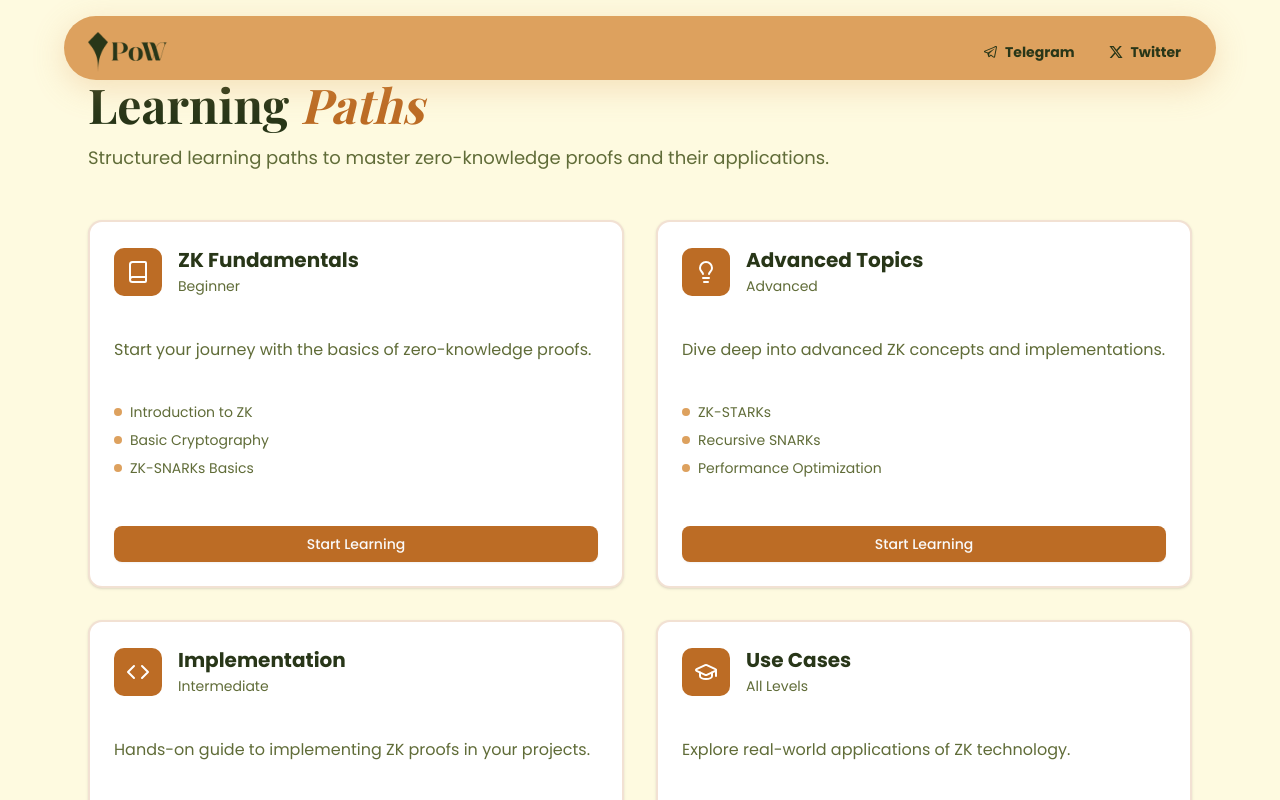
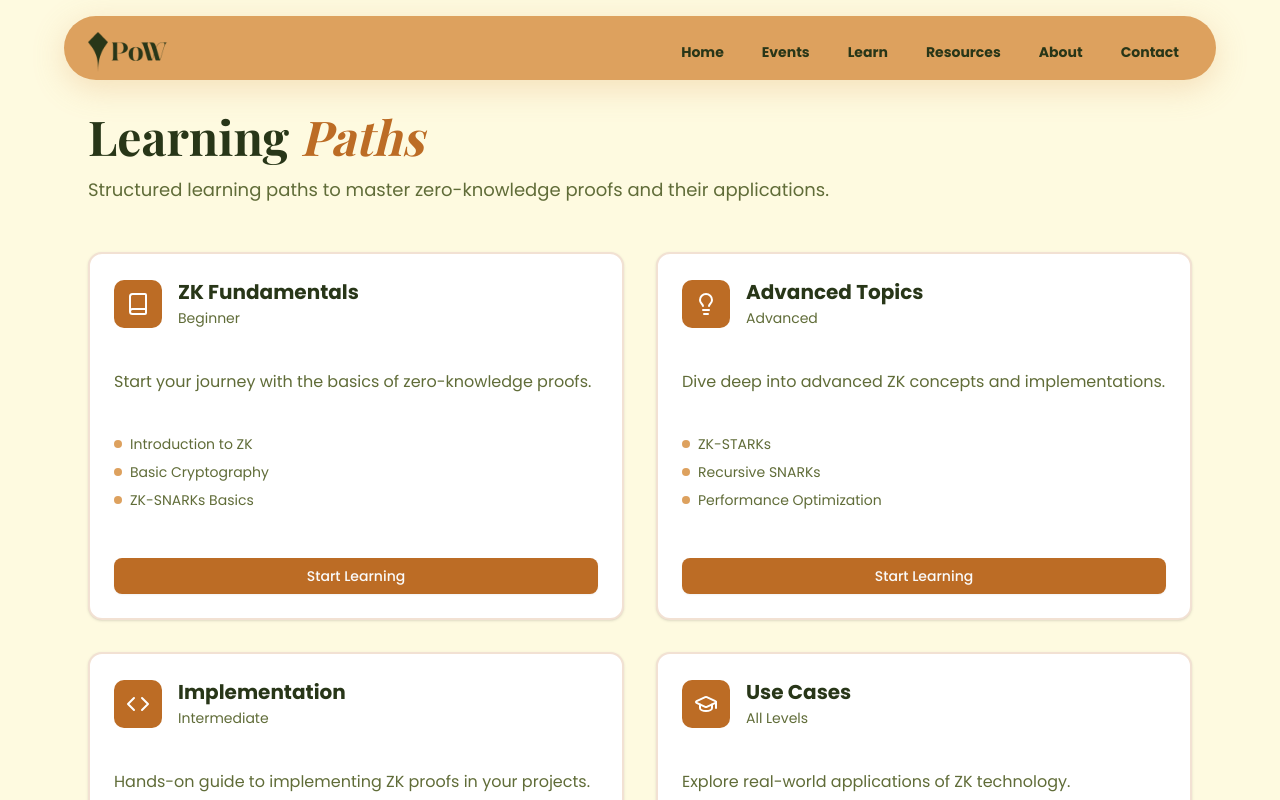
Before and after one commit to MadhuVarshaP/PoW, a Next.js app: page /learn in a window 1280 px wide. Shown: the top 800 px of the page. Built offline with nearby package versions, Linux system fonts and the light colour scheme.

Commit message:
Updated the navbar with new pages

```diff
--- a/src/app/about/page.js
+++ b/src/app/about/page.js
@@ -54,7 +54,7 @@ export default function AboutPage() {
     <div className="min-h-screen bg-[#FEFAE0]">
       <Navbar />
 
-      <main className="max-w-6xl mx-auto px-6 py-20">
+      <main className="max-w-6xl mx-auto px-6 py-28">
         <motion.div
           initial={{ opacity: 0, y: 20 }}
           animate={{ opacity: 1, y: 0 }}
--- a/src/app/contact/page.js
+++ b/src/app/contact/page.js
@@ -12,7 +12,7 @@ export default function ContactPage() {
     <div className="min-h-screen bg-[#FEFAE0]">
       <Navbar />
 
-      <main className="max-w-6xl mx-auto px-6 py-20">
+      <main className="max-w-6xl mx-auto px-6 py-28">
         <motion.div
           initial={{ opacity: 0, y: 20 }}
           animate={{ opacity: 1, y: 0 }}
--- a/src/app/events/page.js
+++ b/src/app/events/page.js
@@ -45,7 +45,7 @@ export default function EventsPage() {
     <div className="min-h-screen bg-[#FEFAE0]">
       <Navbar />
 
-      <main className="max-w-6xl mx-auto px-6 py-20">
+      <main className="max-w-6xl mx-auto px-6 py-28">
         <motion.div
           initial={{ opacity: 0, y: 20 }}
           animate={{ opacity: 1, y: 0 }}
--- a/src/app/learn/page.js
+++ b/src/app/learn/page.js
@@ -44,7 +44,7 @@ export default function LearnPage() {
     <div className="min-h-screen bg-[#FEFAE0]">
       <Navbar />
 
-      <main className="max-w-6xl mx-auto px-6 py-20">
+      <main className="max-w-6xl mx-auto px-6 py-28">
         <motion.div
           initial={{ opacity: 0, y: 20 }}
           animate={{ opacity: 1, y: 0 }}
--- a/src/app/resource/page.js
+++ b/src/app/resources/page.js
@@ -69,7 +69,7 @@ export default function ResourcesPage() {
     <div className="min-h-screen bg-[#FEFAE0]">
       <Navbar />
 
-      <main className="max-w-6xl mx-auto px-6 py-20">
+      <main className="max-w-6xl mx-auto px-6 py-28">
         <motion.div
           initial={{ opacity: 0, y: 20 }}
           animate={{ opacity: 1, y: 0 }}
--- a/src/components/Navbar.jsx
+++ b/src/components/Navbar.jsx
@@ -1,10 +1,19 @@
 import React, { useState, useEffect } from "react";
 import { motion, AnimatePresence } from "framer-motion";
 import { Button } from "@/components/ui/button";
-import { LiaTelegram } from "react-icons/lia";
-import { RiMenu3Fill, RiTwitterXFill, RiSearchLine } from "react-icons/ri";
+import { RiMenu3Fill, RiTwitterXFill } from "react-icons/ri";
 import logo from "../assets/logo.png";
 import Image from "next/image";
+import Link from "next/link";
+
+const navItems = [
+  { name: "Home", path: "/" },
+  { name: "Events", path: "/events" },
+  { name: "Learn", path: "/learn" },
+  { name: "Resources", path: "/resources" },
+  { name: "About", path: "/about" },
+  { name: "Contact", path: "/contact" },
+];
 
 function Navbar() {
   const [scrolled, setScrolled] = useState(false);
@@ -61,25 +70,18 @@ function Navbar() {
 
           <div className="hidden md:flex">
             <div className="flex gap-3">
+              {navItems.map((item) => (
+                <Link key={item.name} href={item.path} passHref legacyBehavior>
                   <Button
+                    asChild
                     variant="ghost"
                     size="sm"
                     className="text-[#283618] hover:bg-[#283618]/10 border border-transparent hover:border-[#606C38] font-poppins font-extrabold"
                   >
-                <LiaTelegram className="w-4 h-4" />
-                Telegram
+                    <a>{item.name}</a>
                   </Button>
-              <Button
-                variant="ghost"
-                size="sm"
-                className="text-[#283618] hover:bg-[#283618]/10 border border-transparent hover:border-[#606C38] font-poppins font-extrabold"
-                onClick={() =>
-                  window.open("https://x.com/ProofOfWitness", "_blank")
-                }
-              >
-                <RiTwitterXFill className="w-4 h-4" />
-                Twitter
-              </Button>
+                </Link>
+              ))}
             </div>
           </div>
 
@@ -113,29 +115,18 @@ function Navbar() {
 
         <div className="hidden md:flex">
           <div className="flex gap-3">
+            {navItems.map((item) => (
+              <Link key={item.name} href={item.path} passHref legacyBehavior>
                 <Button
+                  asChild
                   variant="ghost"
                   size="sm"
                   className="text-[#283618] hover:bg-[#283618]/10 border border-transparent hover:border-[#606C38] font-poppins transition-all duration-300 font-extrabold"
-              onClick={() =>
-                window.open("https://t.me/+TPdx_Fc5_ONmNGJl", "_blank")
-              }
                 >
-              <LiaTelegram className="w-4 h-4 " />
-              Telegram
+                  <a>{item.name}</a>
                 </Button>
-
-            <Button
-              variant="ghost"
-              size="sm"
-              className="text-[#283618] hover:bg-[#283618]/10 border border-transparent hover:border-[#606C38] font-poppins transition-all duration-300 font-extrabold"
-              onClick={() =>
-                window.open("https://x.com/ProofOfWitness", "_blank")
-              }
-            >
-              <RiTwitterXFill className="w-4 h-4 " />
-              Twitter
-            </Button>
+              </Link>
+            ))}
           </div>
         </div>
 
@@ -172,27 +163,17 @@ function Navbar() {
             }}
           >
             <div className="p-4 space-y-2">
+              {navItems.map((item) => (
+                <Link key={item.name} href={item.path} passHref legacyBehavior>
                   <Button
+                    asChild
                     variant="ghost"
                     className="w-full justify-start text-[#283618] hover:bg-[#283618]/10 font-poppins transition-colors duration-300 font-extrabold"
-                onClick={() =>
-                  window.open("https://t.me/+TPdx_Fc5_ONmNGJl", "_blank")
-                }
                   >
-                <LiaTelegram className="w-4 h-4 " />
-                Telegram
+                    <a>{item.name}</a>
                   </Button>
-
-              <Button
-                variant="ghost"
-                className="w-full justify-start text-[#283618] hover:bg-[#283618]/10 font-poppins transition-colors duration-300 font-extrabold"
-                onClick={() =>
-                  window.open("https://x.com/ProofOfWitness", "_blank")
-                }
-              >
-                <RiTwitterXFill className="w-4 h-4" />
-                Twitter
-              </Button>
+                </Link>
+              ))}
             </div>
           </motion.div>
         )}
```
Lines whose indentation alone changed are shown as unchanged.
